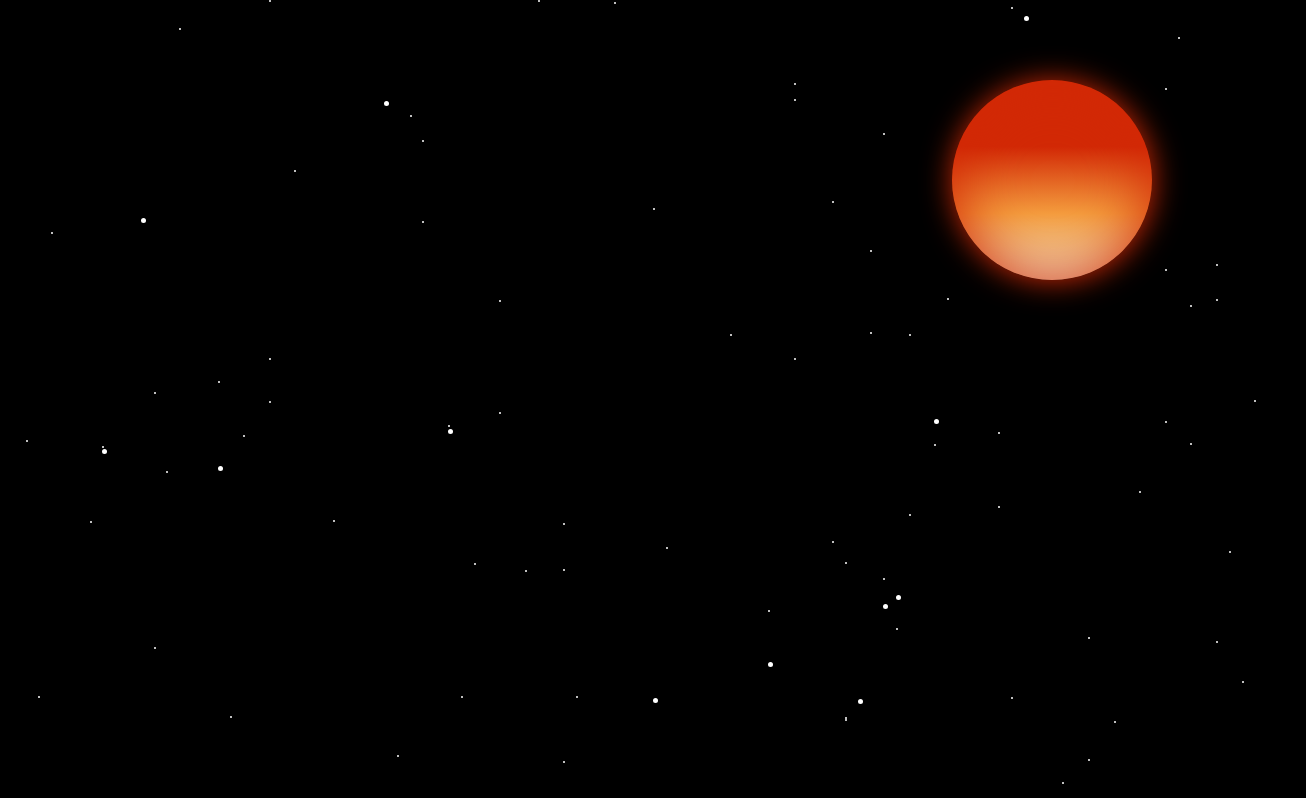
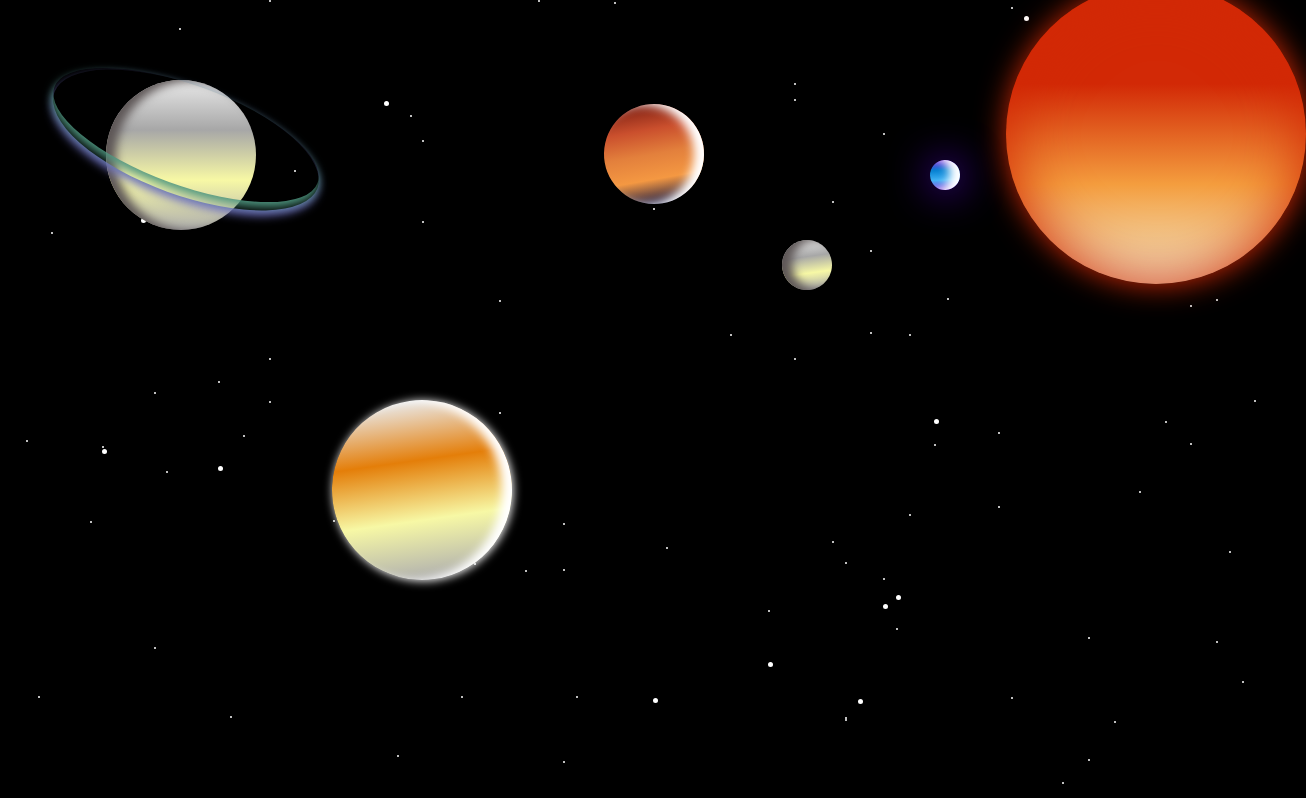
Before and after one commit to mohamedsajaath/space, a plain HTML site: page index.html in a window 1280 px wide. Shown: the top 798 px of the page, 1306 px wide, since content can reach past the window. Drawn offline with nearby package versions, Linux system fonts and the light colour scheme.

Commit message:
space update

```diff
--- a/index.html
+++ b/index.html
@@ -13,5 +13,14 @@
 
     <div class="sun"></div>
 
+    <div class="mercury"></div>
+
+    <div class="venus"></div>
+
+    <div class="mars"></div>
+
+    <div class="jupiter"></div>
+
+    <div class="saturn"></div>
 </body>
 </html>
--- a/main.css
+++ b/main.css
@@ -1,9 +1,10 @@
-body{
+body {
     overflow: hidden;
     margin: 0;
     background-color: black;
 }
-.star1{
+
+.star1 {
     position: absolute;
     background-color: white;
     width: 5px;
@@ -13,13 +14,21 @@ body{
 }
 
 @keyframes staranimate1 {
-    0% {   background-color: white;}
-    50% {   background-color: rgb(0, 0, 0);}
-    100% {   background-color: white;}
-  }
+    0% {
+        background-color: white;
+    }
+
+    50% {
+        background-color: rgb(0, 0, 0);
+    }
+
+    100% {
+        background-color: white;
+    }
+}
 
 
-  .star2{
+.star2 {
     position: absolute;
     background-color: white;
     width: 2px;
@@ -27,15 +36,30 @@ body{
     border-radius: 100%;
     animation: staranimate2 2s infinite;
 }
+
 @keyframes staranimate2 {
-    0% {   background-color: white;}
-    25% {   background-color: rgb(255, 255, 255);}
-    50% {   background-color: rgb(0, 0, 0);}
-    75% {   background-color: rgb(255, 255, 255);}
-    100% {   background-color: white;}
-  }
+    0% {
+        background-color: white;
+    }
 
-  .star3{
+    25% {
+        background-color: rgb(255, 255, 255);
+    }
+
+    50% {
+        background-color: rgb(0, 0, 0);
+    }
+
+    75% {
+        background-color: rgb(255, 255, 255);
+    }
+
+    100% {
+        background-color: white;
+    }
+}
+
+.star3 {
     position: absolute;
     background-color: white;
     width: 2px;
@@ -44,23 +68,228 @@ body{
 
 }
 
-.sun{
+.sun {
     position: absolute;
-    width:200px;
-    height:200px;
+    width: 300px;
+    height: 300px;
     border-radius: 100%;
-    background-image: linear-gradient(#d22906,#d22906,#f49d3e, #f1f0d2);
+    background-image: linear-gradient(#d22906, #d22906, #f49d3e, #f1f0d2);
     box-shadow: inset 1px 1px 60px #d22906;
-    top: 10%;
-    right: 10%;
+    top: -2%;
+    right: -2%;
     z-index: 100;
 }
-.sun::after{
-    content:'';
+
+.sun::after {
+    content: '';
     position: absolute;
-    width:200px;
-    height:200px;
+    width: 300px;
+    height: 300px;
     background: transparent;
     border-radius: 100%;
     box-shadow: 1px 1px 30px #d22906;
 }
+
+.mercury {
+    position: absolute;
+    width: 30px;
+    height: 30px;
+    border-radius: 100%;
+    background-image: linear-gradient(#5406d2, #0681d2, #3eb1f4, #5406d2);
+    box-shadow: inset -10px -1px 10px #ffffff;
+    top: 20%;
+    right: 25%;
+    z-index: 100;
+    transform: rotate(-3deg);
+    color: white;
+    font-weight: 800;
+    font-size: smaller;
+}
+
+.mercury::after {
+    content: '';
+    position: absolute;
+    width: 30px;
+    height: 30px;
+    background: transparent;
+    border-radius: 100%;
+    box-shadow: 1px 1px 40px #5406d2;
+}
+
+.mercury::before {
+    content: '';
+    position: absolute;
+
+    margin-top: 30px;
+    margin-left: -10px;
+    transition: all 5s ease-in;
+}
+
+.mercury:hover::before {
+    content: 'Mercury';
+    animation: textAnimate 2s;
+    margin-top: 30px;
+}
+
+@keyframes textAnimate {
+    0% {
+        margin-top: 1000px;
+    }
+
+    100% {
+        margin-top: 30px;
+    }
+}
+
+.venus {
+    position: absolute;
+    width: 50px;
+    height: 50px;
+    border-radius: 100%;
+    background-image: linear-gradient(#e9e9e9, #a7a7a7, #f7f8a5, #afafaf);
+    box-shadow: inset 10px 1px 10px #5e5757;
+    top: 30%;
+    right: 35%;
+    z-index: 100;
+    transform: rotate(-8deg);
+    color: white;
+    font-weight: 800;
+    font-size: small;
+}
+.venus:hover::after{
+    content: 'Venus';
+    position: absolute;
+    transform: rotate(5deg);
+    margin-top: 55px;
+    animation: textAnimate2 2s;
+}
+
+@keyframes textAnimate2 {
+    0% {
+        margin-top: 1000px;
+    }
+
+    100% {
+        margin-top: 55px;
+    }
+}
+
+.mars {
+    position: absolute;
+    width: 100px;
+    height: 100px;
+    border-radius: 100%;
+    background-image: linear-gradient(#842416, #ca4f2d, #e3803c, #f49842, #1c1b44);
+    box-shadow: inset -10px -1px 10px #ffffff;
+    top: 13%;
+    right: 45%;
+    z-index: 100;
+    transform: rotate(-10deg);
+    color: white;
+    font-weight: 800;
+    font-size:large;
+}
+
+.mars:hover::after{
+    content: 'Mars';
+    position: absolute;
+    transform: rotate(10deg);
+    margin-top: 100px;
+    margin-left: 20px;
+    animation: textAnimate3 2s;
+}
+
+@keyframes textAnimate3 {
+    0% {
+        margin-top: 1000px;
+    }
+
+    100% {
+        margin-top: 100px;
+    }
+}
+
+.jupiter {
+    position: absolute;
+    width: 180px;
+    height: 180px;
+    border-radius: 100%;
+    background-image: linear-gradient(#e9e9e9, #e47e09, #f7f8a5, #afafaf);
+    box-shadow: inset -10px -1px 10px #ffffff;
+    top: 50%;
+    right: 60%;
+    z-index: 100;
+    transform: rotate(-8deg);
+    color: white;
+    font-weight: 800;
+    font-size:larger;
+}
+
+.jupiter::after {
+    content: '';
+    position: absolute;
+    width: 180px;
+    height: 180px;
+    border-radius: 100%;
+    background: transparent;
+    box-shadow: 1px 1px 10px #ffffff;
+
+}
+
+.jupiter:hover::before{
+    content: 'Jupiter';
+    position: absolute;
+    transform: rotate(10deg);
+    margin-top: 200px;
+    margin-left: 50px;
+    animation: textAnimate4 2s;
+}
+
+@keyframes textAnimate4 {
+    0% {
+        margin-top: 1000px;
+    }
+
+    100% {
+        margin-top: 200px;
+    }
+}
+
+
+.saturn {
+    position: absolute;
+    width: 150px;
+    height: 150px;
+    border-radius: 100%;
+    background-image: linear-gradient(#e9e9e9, #a7a7a7, #f7f8a5, #afafaf);
+    box-shadow: inset 10px 1px 10px #5e5757;
+    top: 10%;
+    right: 80%;
+    z-index: 100;
+}
+
+.saturn::before {
+    content: '';
+    position: absolute;
+    width: 280px;
+    height: 110px;
+    background: transparent;
+    border-radius: 100%;
+    box-shadow: 1px 5px 10px rgb(113, 113, 194);
+    margin-top: 5px;
+    margin-left: -60px;
+    transform: rotate(20deg);
+}
+
+.saturn::after {
+    content: '';
+    position: absolute;
+    width: 280px;
+    height: 100px;
+    background: transparent;
+    border-radius: 100%;
+    box-shadow: 1px 5px 10px #4f9680;
+    margin-top: 5px;
+    margin-left: -60px;
+    transform: rotate(20deg);
+}
```
